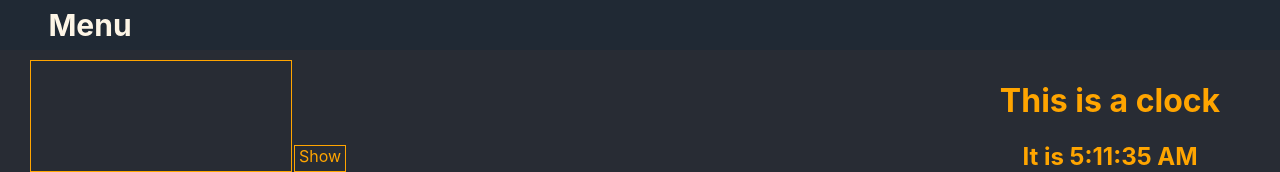
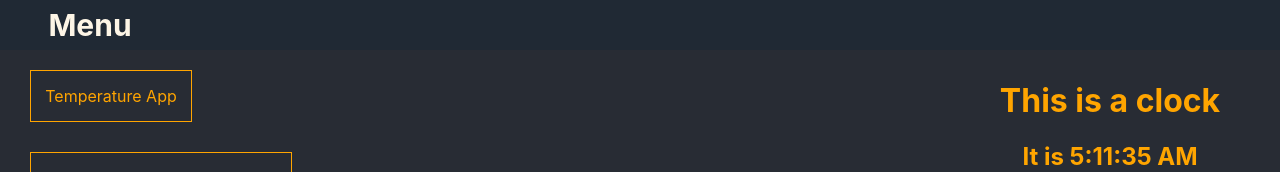
Before and after one commit to tothricsaj/react-learn-for-myself, a React (Create React App) app: page / in a window 1280 px wide. Shown: the top 172 px of the page. Built offline with nearby package versions, Linux system fonts and the light colour scheme.

Commit message:
tempreature app toggle button

```diff
--- a/src/App.css
+++ b/src/App.css
@@ -44,3 +44,15 @@
   display: block;
   margin-left: 150px;
 }
+
+.tempAppBtn {
+    width: 160px;
+    height: 50px;
+    margin-top: 40px;
+    margin-left: 30px;
+    border: 1px solid orange;
+    display: flex;
+    justify-content: center;
+    align-items: center;
+    cursor: pointer;
+}
--- a/src/App.js
+++ b/src/App.js
@@ -6,6 +6,7 @@ import BoxComponent from './BoxComponent/Box.component';
 import Comment from './CommentComponent/Comment.component'
 import Clock from './ClockComponent/Clock.component';
 import NameForm from './NameFormComponent/NameForm.component';
+import TemperatureApp from './TemperatureAppComponent/TemperatureApp';
 
 let commentData = [
      {
@@ -63,6 +64,7 @@ class App extends React.Component{
         return (
             <div className="App">
                 {menu}
+                <div className="tempAppBtn">Temperature App</div>
                 <BoxComponent msg='Hello my friend!' />
                 <BoxComponent msg='Mesaure failure!' />
                 <hr/>
--- /dev/null
+++ b/src/TemperatureAppComponent/TemperatureApp.js
@@ -0,0 +1,14 @@
+import React from 'react';
+import styles from './Temperature.module.css';
+
+class TemperatureApp extends React.Component {
+    render() {
+        return(
+            <div>
+                <h2>Temperature App :)</h2>
+            </div>
+        );
+    }
+}
+
+export default TemperatureApp;
```
Also changed, not shown: src/TemperatureAppComponent/Temperature.module.css (added).
